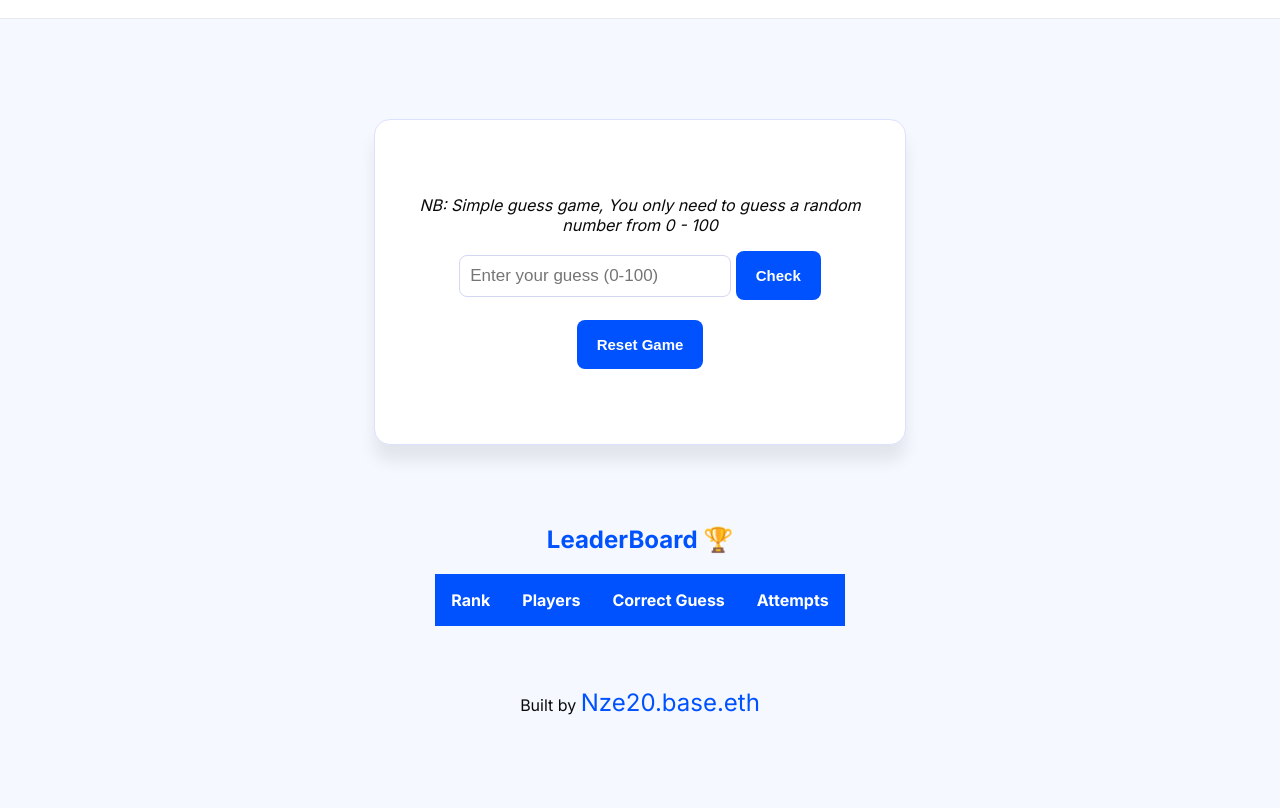
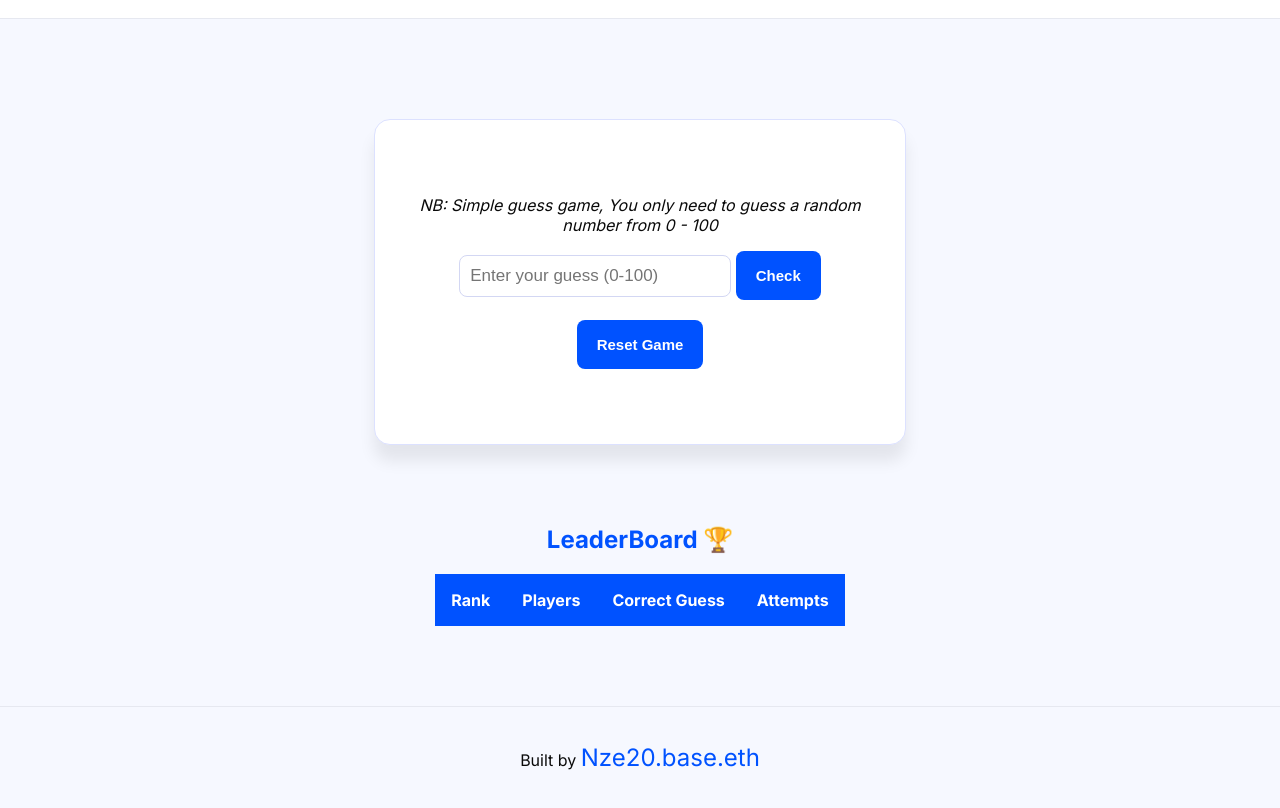
Before and after one commit to Emmanuel-webDev/Build_On_Base, a plain HTML site: page index.html in a window 1280 px wide. Shown: the part 100-908 px from the top of the page. Before the commit the page ends 833 px from the top, so only its background shows below. Drawn offline with Linux system fonts and the light colour scheme; a script that the page names is missing.

Commit message:
Updated footer styling

```diff
--- a/styles.css
+++ b/styles.css
@@ -149,6 +149,13 @@ tr td{
     text-align: center;
 }
 
+footer{
+    margin-top: 40px;
+    padding: 20px 0;
+    background: #f6f8ff;
+    border-top: 1px solid #e6e8f0;
+}
+
 footer p{
     text-align: center;
 }
```
